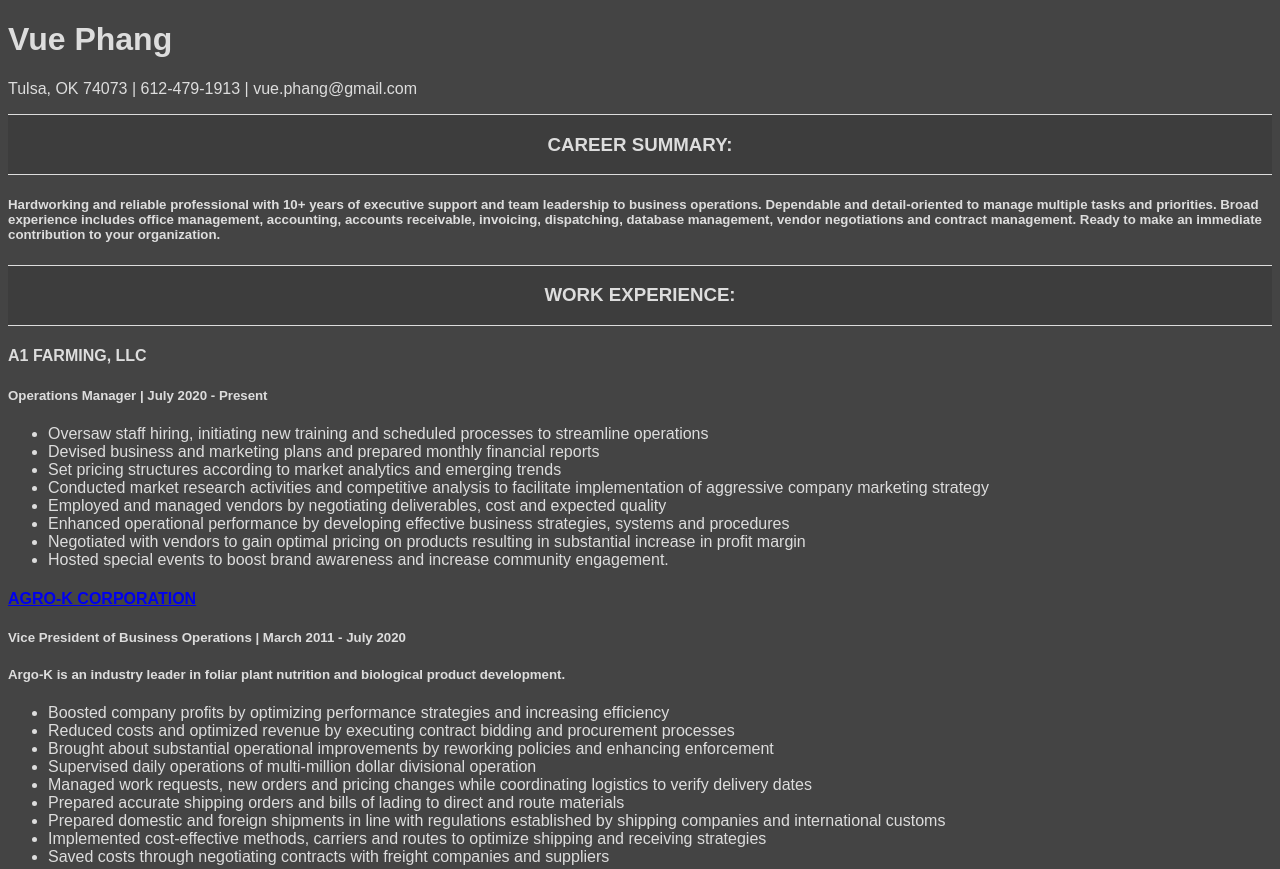
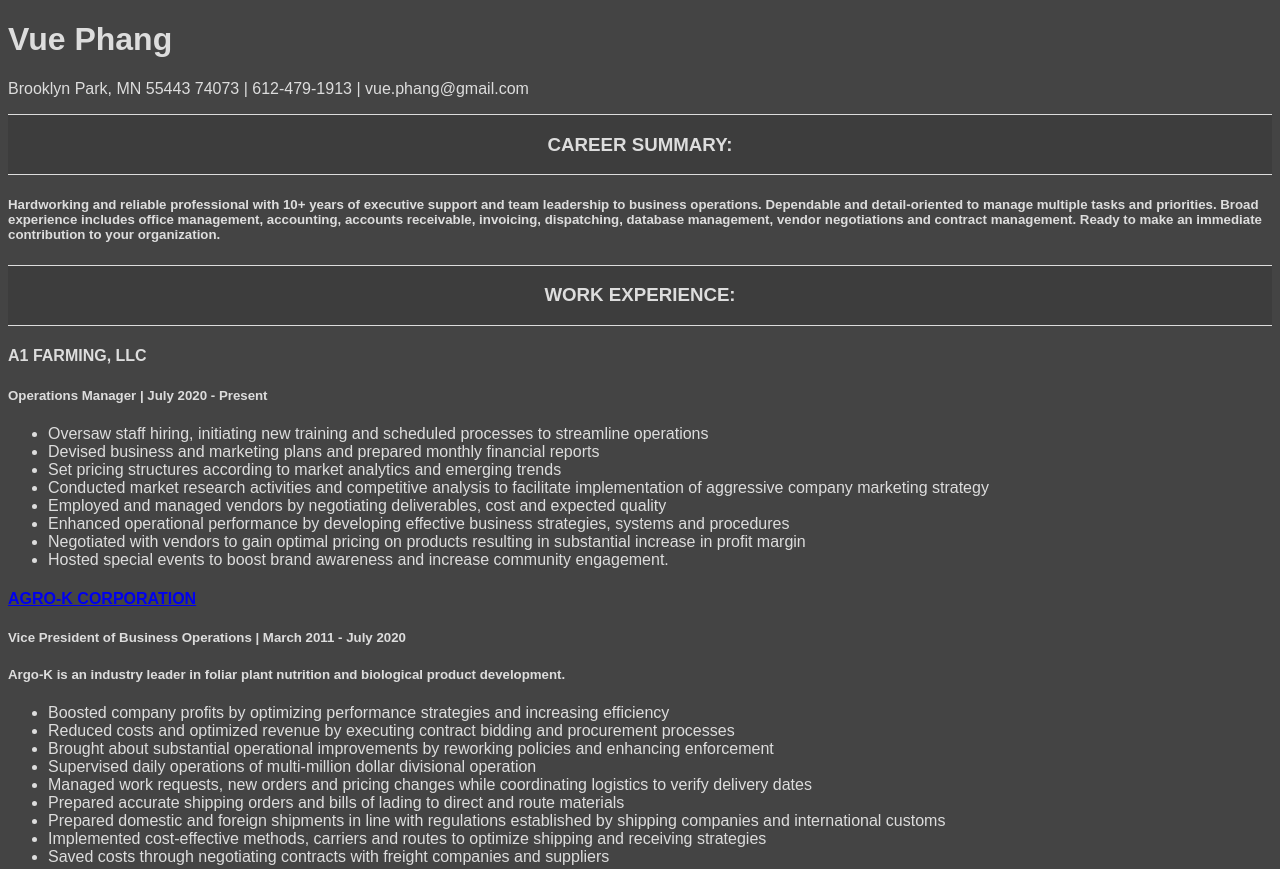
Before and after one commit to vuephang/vuephang.github.io, a plain HTML site: page index.html in a window 1280 px wide. Shown: the top 869 px of the page. Drawn offline with Linux system fonts and the light colour scheme.

Commit message:
Update index.html

```diff
--- a/index.html
+++ b/index.html
@@ -9,7 +9,7 @@
 <body>
     <div>
       <h1>Vue Phang</h1>
-      <p>Tulsa, OK 74073 | 612-479-1913 | vue.phang@gmail.com
+      <p>Brooklyn Park, MN 55443 74073 | 612-479-1913 | vue.phang@gmail.com
     </div>
 
     <div class="exp-header">
```
